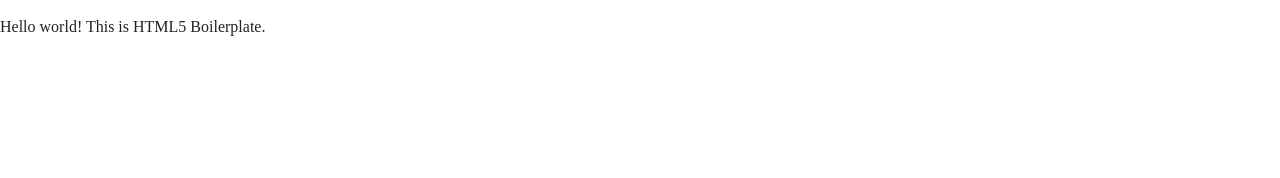
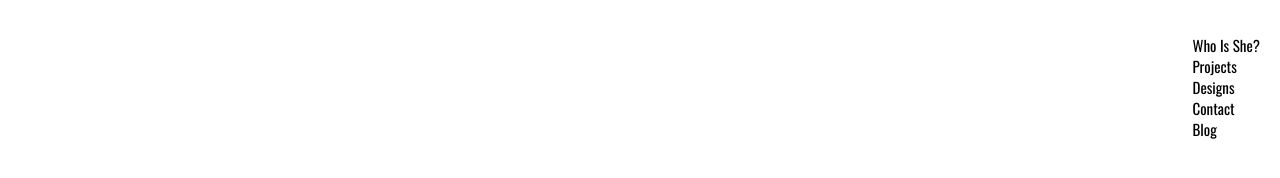
Before and after one commit to aariasgonz21/PortfolioSite, a plain HTML site: page index.html in a window 1280 px wide. Drawn offline with nearby package versions, Linux system fonts and the light colour scheme; a web font is replaced by a local one.

Commit message:
Nav bar created

```diff
--- a/css/main.css
+++ b/css/main.css
@@ -97,6 +97,32 @@ textarea {
    Author's custom styles
    ========================================================================== */
 
+body {
+    font-family: 'Inter UI', sans-serif;
+}
+
+.header{
+  padding-top:20px;
+  padding-bottom:24px;
+}
+.header-nav{
+  font-family: Oswald, sans-serif;
+  font-size: 15px;
+  float:right;
+  padding-right: 20px;
+}
+ol,ul{
+  list-style: none;
+}
+a,.header-nav-link:link{
+  text-decoration: none;
+  color:black;
+}
+
+a:hover{
+  color:#FFCC11;
+  transition: color .3s;
+}
 
 
 
@@ -201,6 +227,7 @@ textarea {
 
 @media only screen and (min-width: 35em) {
     /* Style adjustments for viewports that meet the condition */
+    /**add stuff here Ana, for media styling**/
 }
 
 @media print,
--- a/index.html
+++ b/index.html
@@ -9,20 +9,33 @@
   <meta name="viewport" content="width=device-width, initial-scale=1, shrink-to-fit=no">
 
   <link rel="manifest" href="site.webmanifest">
-  <link rel="apple-touch-icon" href="icon.png">
+  <link rel="apple-touch-icon" href="star.png">
   <!-- Place favicon.ico in the root directory -->
 
   <link rel="stylesheet" href="css/normalize.css">
   <link rel="stylesheet" href="css/main.css">
+  <style>
+    @import url('https://rsms.me/inter/inter-ui.css');
+    @import url('https://fonts.googleapis.com/css?family=Oswald');
+  </style>
 </head>
 
 <body>
   <!--[if lte IE 9]>
     <p class="browserupgrade">You are using an <strong>outdated</strong> browser. Please <a href="https://browsehappy.com/">upgrade your browser</a> to improve your experience and security.</p>
   <![endif]-->
-
+  <header class="header">
+    <nav>
+      <ul class="header-nav">
+        <li class="header-nav-link"><a href="#aboutme">Who Is She?</a></li>
+        <li class="header-nav-link"><a href="#projects">Projects</a></li>
+        <li class="header-nav-link"><a href="#designs">Designs</a></li>
+        <li class="header-nav-link"><a href="#contact">Contact</a></li>
+        <li class="header-nav-link"><a href="/blog/">Blog</a></li>
+      </ul>
+    </nav>
+  <header>
   <!-- Add your site or application content here -->
-  <p>Hello world! This is HTML5 Boilerplate.</p>
   <script src="js/vendor/modernizr-3.6.0.min.js"></script>
   <script src="https://code.jquery.com/jquery-3.3.1.min.js" integrity="sha256-FgpCb/KJQlLNfOu91ta32o/NMZxltwRo8QtmkMRdAu8=" crossorigin="anonymous"></script>
   <script>window.jQuery || document.write('<script src="js/vendor/jquery-3.3.1.min.js"><\/script>')</script>
```
Also changed, not shown: icon.png (deleted), star.png (added).
